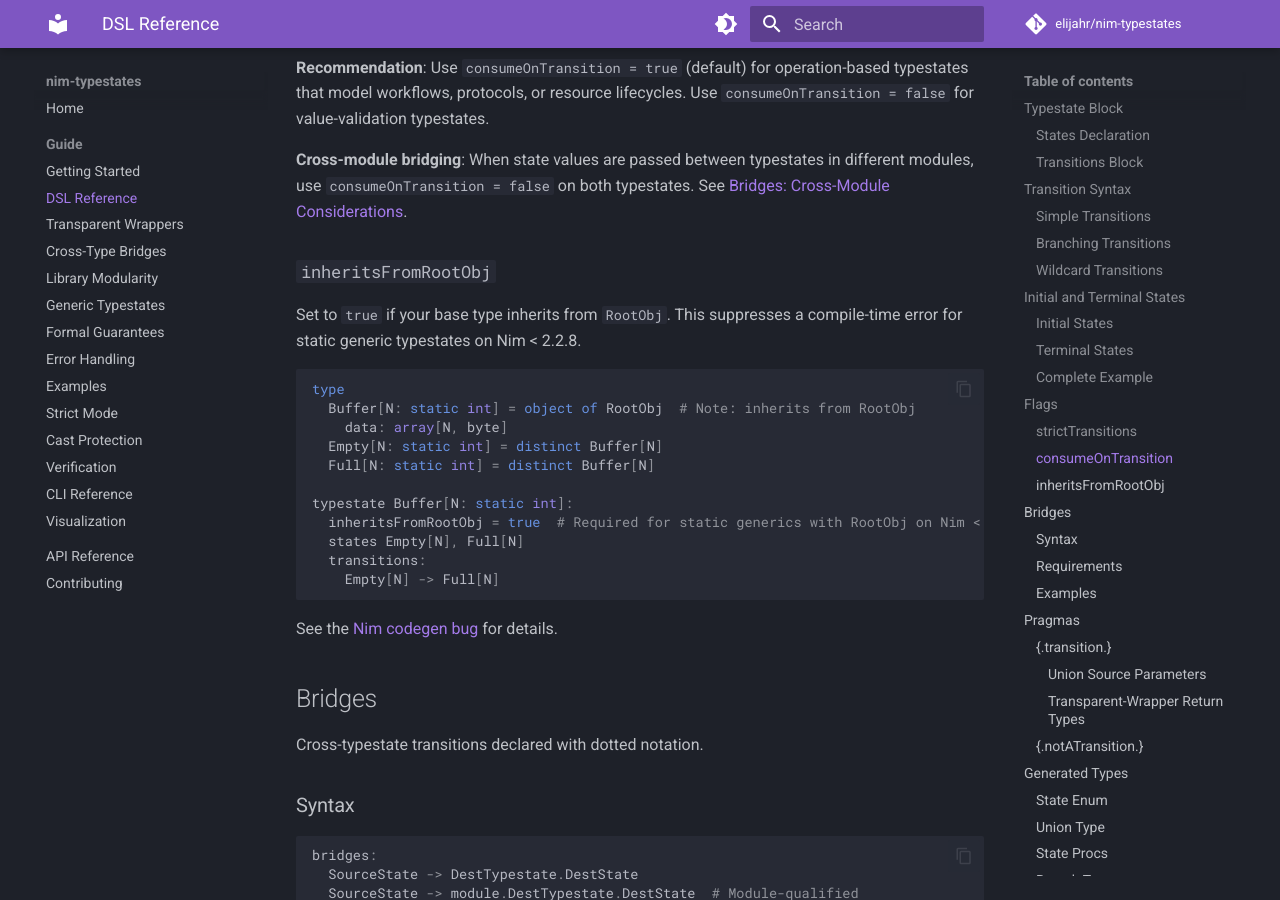
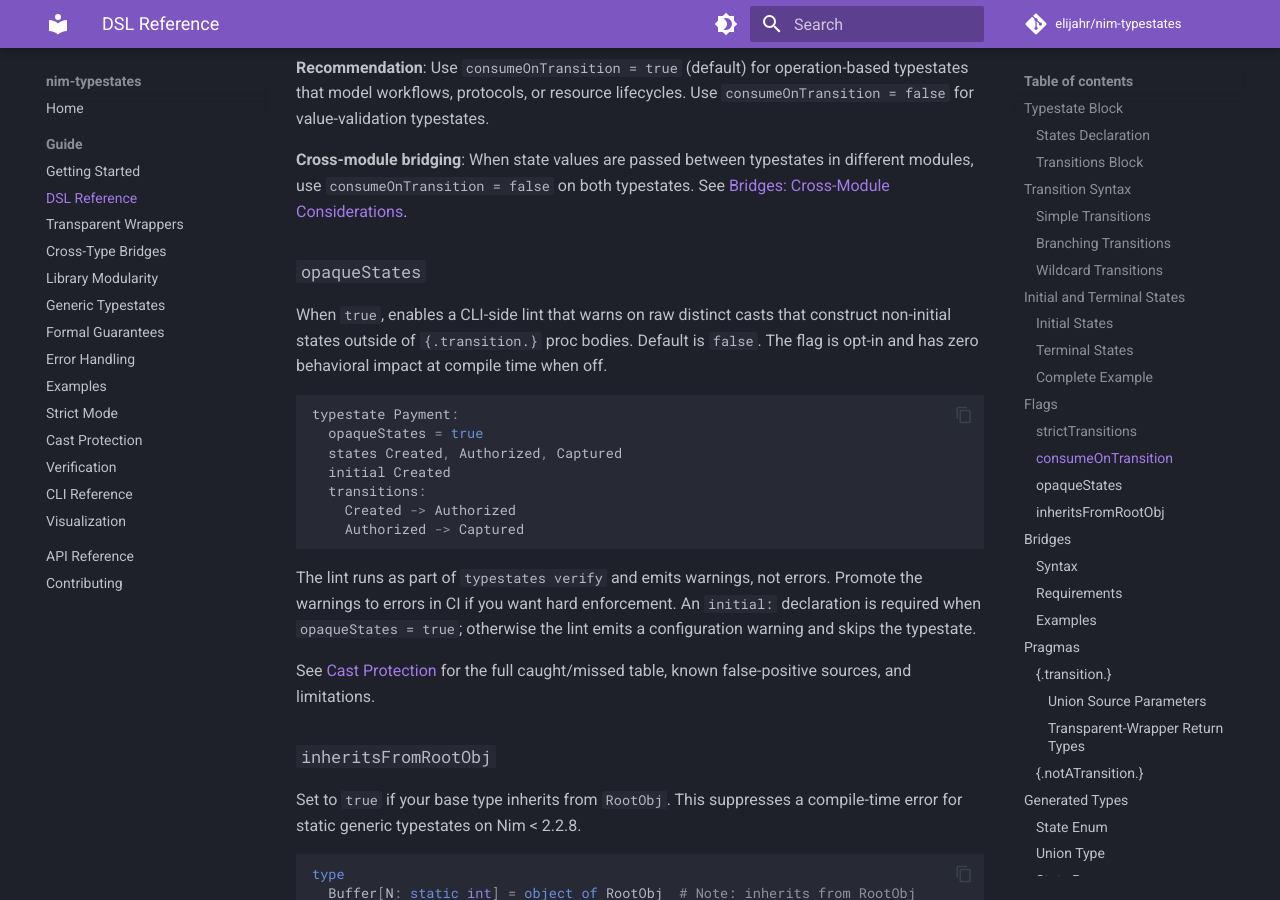
Before and after one commit to elijahr/nim-typestates, an MkDocs documentation site: the page built from docs/guide/dsl-reference.md, in a window 1280 px wide and 900 px high, scrolled down 4879 px. Built offline with MkDocs 1.6.1 and Material for MkDocs 9.7.7, drawn with Linux system fonts in a browser that asks for light colours; comment, search, counter and statistics services are not loaded; the version menu is left out.

Commit message:
docs(v0.6): DSL reference section for opaqueStates + README pointer
- docs/guide/dsl-reference.md: new opaqueStates section sibling
  to strictTransitions and consumeOnTransition. Brief, links to
  cast-protection.md for caught/missed table.
- README: short pointer paragraph after "What you get from the
  compiler" section noting the cast-bypass channel and opaqueStates
  lint as the v0.6 mitigation.

````diff
--- a/docs/guide/dsl-reference.md
+++ b/docs/guide/dsl-reference.md
@@ -223,6 +223,24 @@ Set `consumeOnTransition = false` when:
 **Recommendation**: Use `consumeOnTransition = true` (default) for operation-based typestates that model workflows, protocols, or resource lifecycles. Use `consumeOnTransition = false` for value-validation typestates.
 
 **Cross-module bridging**: When state values are passed between typestates in different modules, use `consumeOnTransition = false` on both typestates. See [Bridges: Cross-Module Considerations](bridges.md#cross-module-considerations).
+
+### `opaqueStates`
+
+When `true`, enables a CLI-side lint that warns on raw distinct casts that construct non-initial states outside of `{.transition.}` proc bodies. Default is `false`. The flag is opt-in and has zero behavioral impact at compile time when off.
+
+```nim
+typestate Payment:
+  opaqueStates = true
+  states Created, Authorized, Captured
+  initial Created
+  transitions:
+    Created -> Authorized
+    Authorized -> Captured
+```
+
+The lint runs as part of `typestates verify` and emits warnings, not errors. Promote the warnings to errors in CI if you want hard enforcement. An `initial:` declaration is required when `opaqueStates = true`; otherwise the lint emits a configuration warning and skips the typestate.
+
+See [Cast Protection](cast-protection.md) for the full caught/missed table, known false-positive sources, and limitations.
 
 ### `inheritsFromRootObj`
 
````
Also changed, not shown: README.md (+2 -0 lines).
